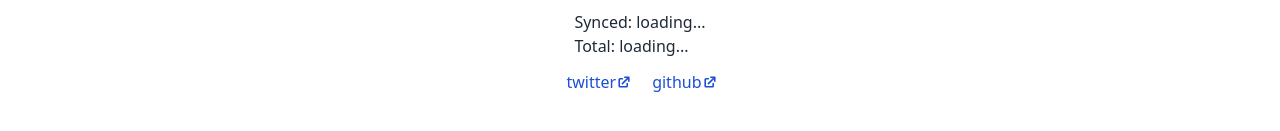
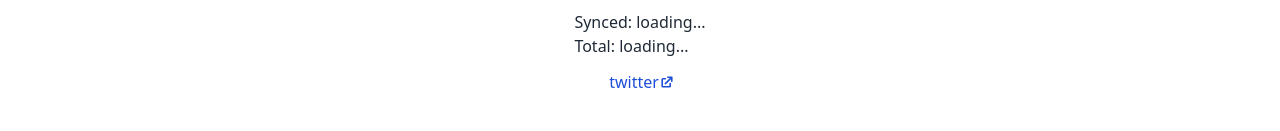
Before and after one commit to minho42/childcare, a React (Create React App) app in the folder frontend/: page /about in a window 1280 px wide. Shown: the part 367-498 px from the top of the page. Built offline with nearby package versions, Linux system fonts and the light colour scheme; no server answers.

Commit message:
remove github link

```diff
--- a/frontend/src/components/About.js
+++ b/frontend/src/components/About.js
@@ -90,25 +90,6 @@ const About = () => {
             </svg>
           </a>
         </div>
-        <div>
-          <a
-            href="https://github.com/minho42/childcareapp"
-            target="_blank"
-            rel="noopener noreferrer"
-            className="inline-flex items-center text-blue-700 hover:text-blue-700 hover:underline ml-1"
-          >
-            github
-            <svg
-              className="h-4 w-4"
-              xmlns="http://www.w3.org/2000/svg"
-              viewBox="0 0 20 20"
-              fill="currentColor"
-            >
-              <path d="M11 3a1 1 0 100 2h2.586l-6.293 6.293a1 1 0 101.414 1.414L15 6.414V9a1 1 0 102 0V4a1 1 0 00-1-1h-5z" />
-              <path d="M5 5a2 2 0 00-2 2v8a2 2 0 002 2h8a2 2 0 002-2v-3a1 1 0 10-2 0v3H5V7h3a1 1 0 000-2H5z" />
-            </svg>
-          </a>
-        </div>
       </div>
     </div>
   );
```
